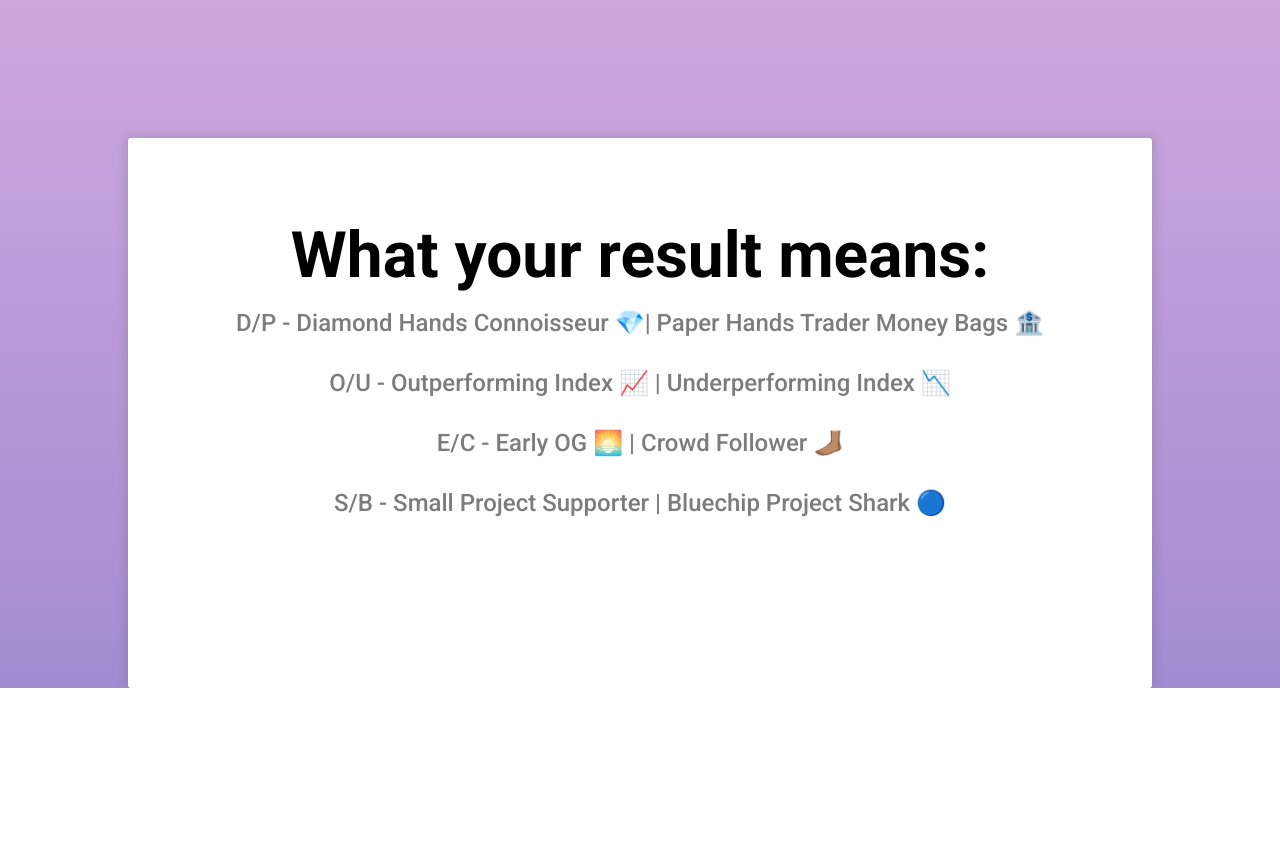
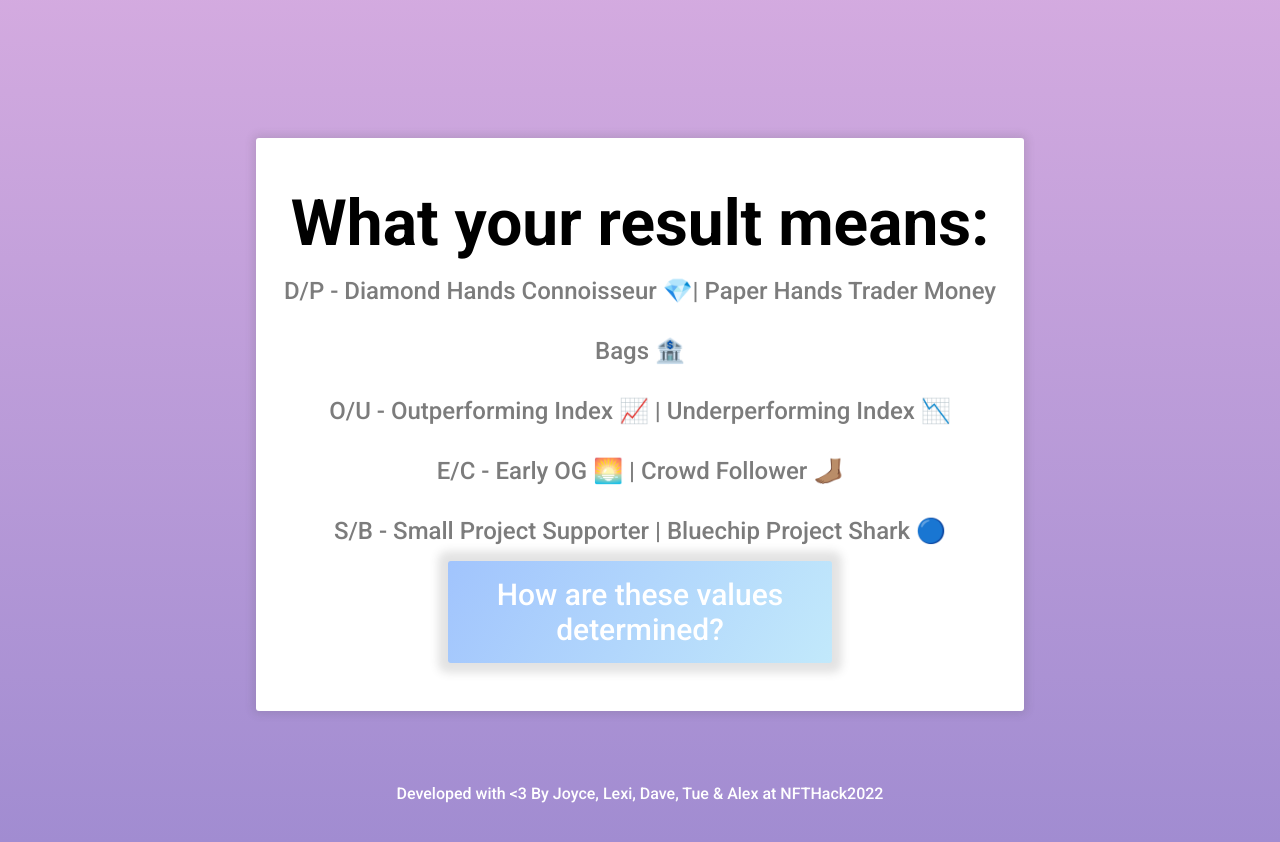
Before and after one commit to TueeNguyen/Charisma, a React (Create React App) app: page / in a window 1280 px wide. Shown: the part 660-1502 px from the top of the page. Before the commit the page ends 1348 px from the top, so only its background shows below. Built offline with nearby package versions, Linux system fonts and the light colour scheme.

Commit message:
improved styling

```diff
--- a/src/App.css
+++ b/src/App.css
@@ -82,7 +82,7 @@ html, body, #root {
   padding: 1em;
   border-radius: 2px;
   border-style: none;
-  width: 80%;
+  width: 60%;
   font-size: 18px;
   color:#8e9497;
 }
@@ -95,7 +95,7 @@ html, body, #root {
   outline: none;
 }
 
-.search button {
+button {
   display: block;
   margin: 1em auto 0 auto;
   background-image: linear-gradient(120deg, #a1c4fd 0%, #c2e9fb 100%);
@@ -108,7 +108,7 @@ html, body, #root {
   font-size: 48px;
 }
 
-.search button:hover {
+button:hover {
   cursor: pointer;
   box-shadow: 0px 0px 8px 3px #46464626;
 }
@@ -189,22 +189,17 @@ html, body, #root {
 }
 
 .legend{
-  width: 80%;
-  min-height: 470px;
-  margin: auto;
-  padding: 5rem 0 0 0;
-  /* background-color: red; */
-  /* border: 1px solid black; */
+  width: 60%;
+  min-height: 400px;
+  margin: 0 auto 2rem auto;
+  padding: 3rem 0 0 0;
   border-radius: 3px;
-  /* display: flex;
-  align-items: center;
-  justify-content: center; */
   background-color: #fff;
   box-shadow: 0px 0px 8px 3px #46464626;
   transition: all 1s ease;
   -webkit-text-fill-color: black;
+  padding-bottom: 3em;
 }
-
 
 .legend h1 {
   font-size: 64px;
@@ -215,3 +210,20 @@ html, body, #root {
   -webkit-text-fill-color:rgb(124, 124, 124);
   line-height: 60px;
 }
+
+.legend .info {
+  font-size: 30px;
+  -webkit-text-fill-color: white;
+  /* padding: 1rem; */
+  margin: auto;
+  border-radius: 3px;
+  width: 50%;
+  background-color: #a1c4fd;
+}
+
+.footer{
+  height: 100px;
+  display: flex;
+  align-items: center;
+  justify-content: center;
+}
--- a/src/App.jsx
+++ b/src/App.jsx
@@ -105,8 +105,6 @@ function App() {
         </div>
       </section>
 
-
-
       <section className="legend">
         <h1>What your result means:</h1>
         <p>
@@ -121,14 +119,21 @@ function App() {
         {/* Purchase within 1 week of launch
         Number of NFTs purchased within 1 week of launch / total number of NFTs.  If > 20%, then Early OG. */}
         <span className="big">S/B</span> - Small Project Supporter | Bluechip Project Shark   🔵
-        <br />
+
         {/* Assumption - The greater than trade volume, the more established the project.
         Do you own any indie NFTs right now?
         Threshold - 2000 Eth all time trade volume
         Number of small project NFTs / total number of NFTs.  If greater than 50%, then Small Project Support */}
         </p>
+
+        <button className='info'>How are these values determined?</button>
       </section>
 
+      <footer className="footer">
+
+        <p>{"Developed with <3 By Joyce, Lexi, Dave, Tue & Alex at NFTHack2022"}</p>
+
+      </footer>
     </div>
   );
 }
```
